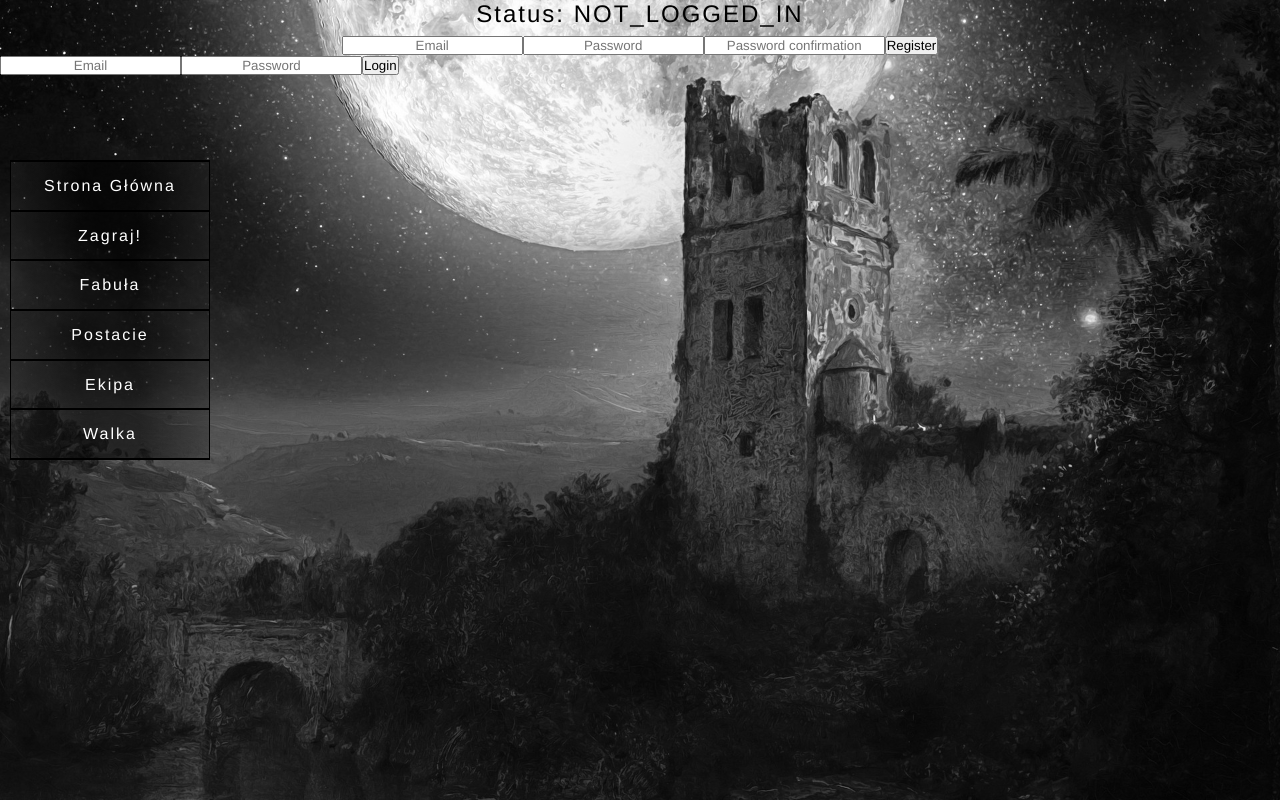
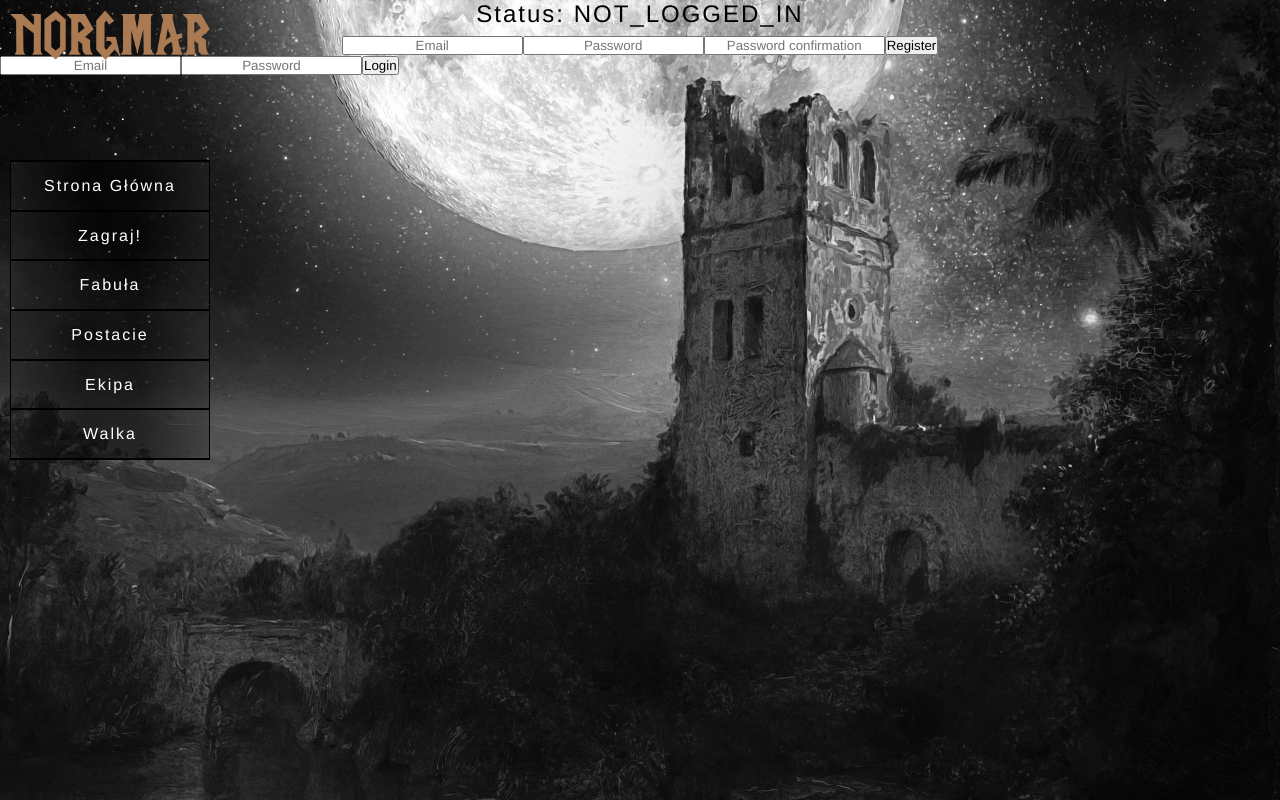
Before and after one commit to Szczurovsky/inzynierka, a React (Create React App) app: page / in a window 1280 px wide. Built offline with nearby package versions, Linux system fonts and the light colour scheme.

Commit message:
added logo

```diff
--- a/src/components/StartPage/StartPageUse.jsx
+++ b/src/components/StartPage/StartPageUse.jsx
@@ -15,6 +15,7 @@ import axios from "axios"
 import React from "react"
 import styled from "styled-components"
 import img1 from "./img1.jpg"
+import logo from "./norgmar.png"
 const MainStyle = styled.div`
 
     display: flex;
@@ -29,6 +30,14 @@ const MainStyle = styled.div`
     color: white;
     letter-spacing: 2px;
 `;
+const Image = styled.img`
+    width:200px;
+    height:50px;
+    position: absolute;
+    top:10px;
+    left:10px;
+    filter: invert(100%);
+`
 export const StartPageUse = (props) => {
     const [klans, setKlans] = useState();
     const [postac, setPostac] = useState();
@@ -54,7 +63,8 @@ export const StartPageUse = (props) => {
 
     return (
     <MainStyle>
-        <Router>
+            <Router>
+            <Image src={logo}/>
             <MenuPC />
             <Routes>
                 <Route path="/" element={<MainPage {...props} handleLogin={props.handleLogin} loggedInStatus={props.loginStatus} />} />
```
Also changed, not shown: src/components/StartPage/norgmar.png (added).
